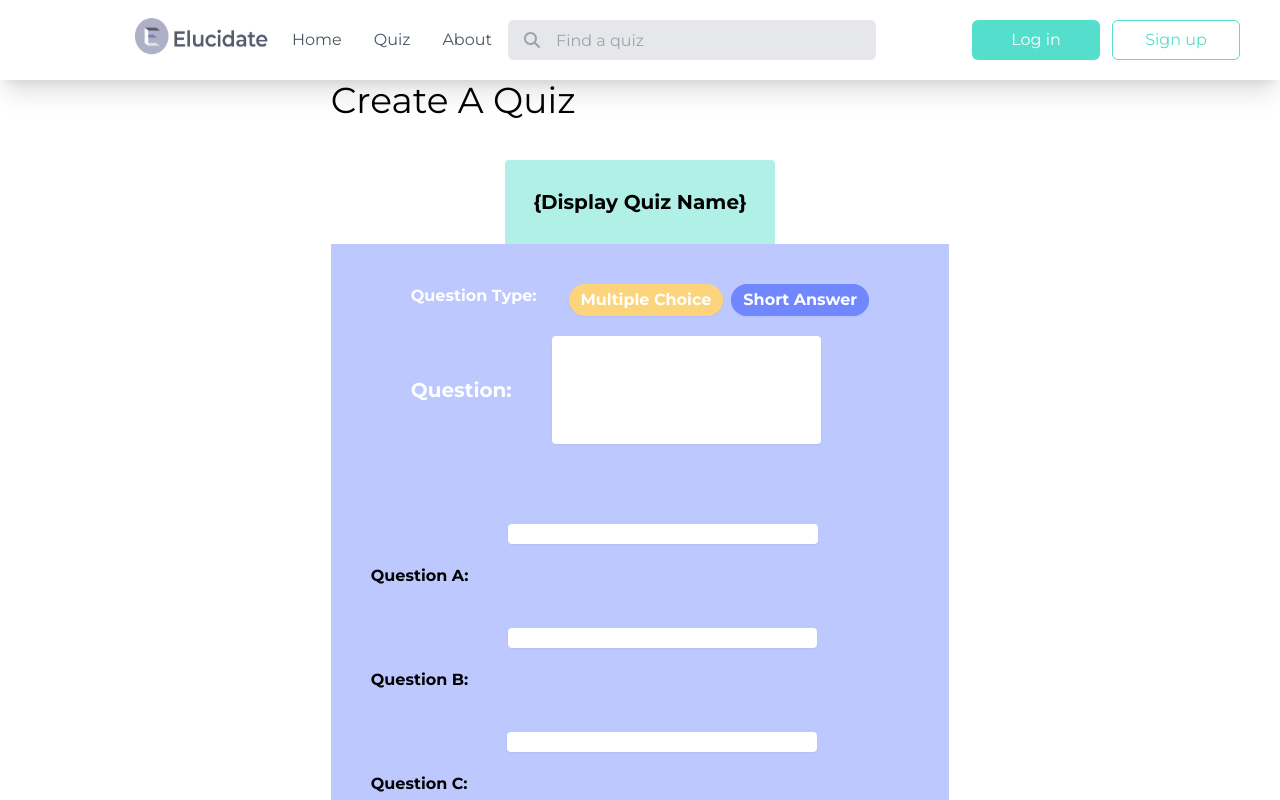
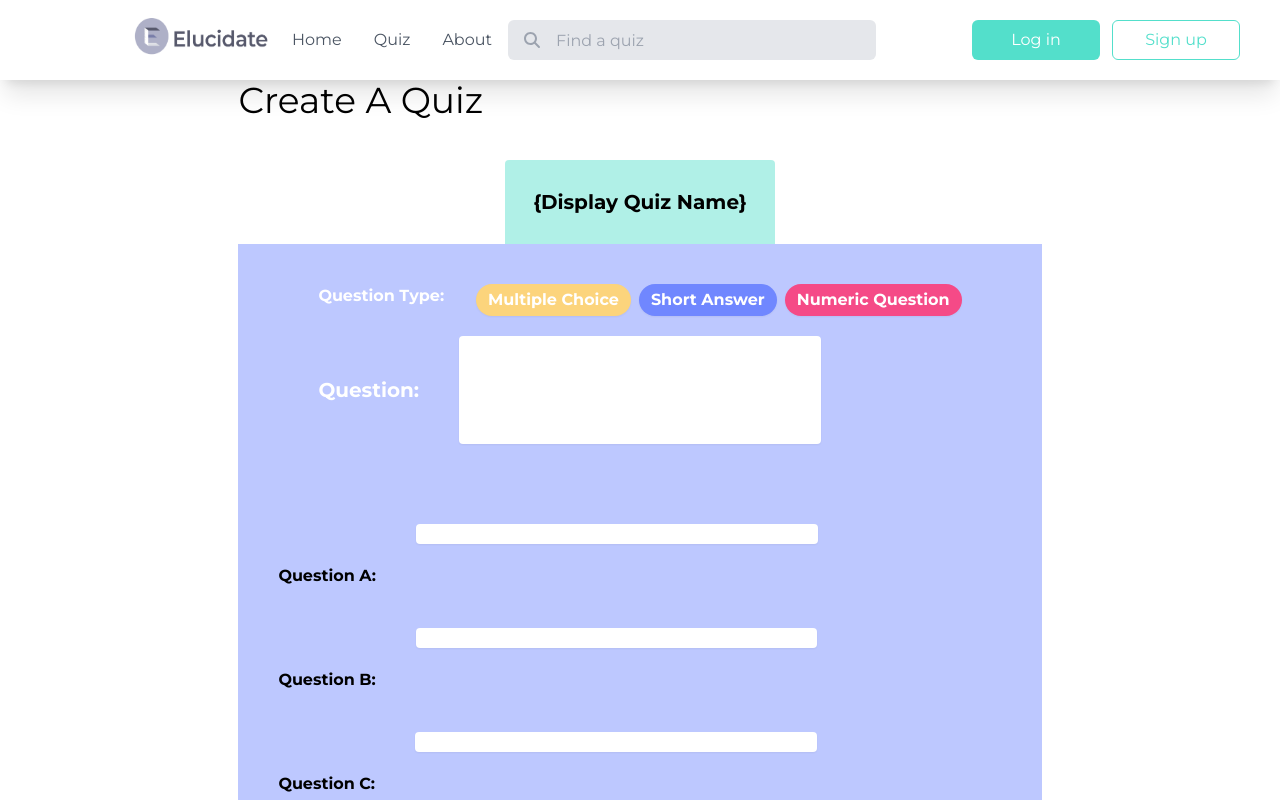
Before and after one commit to codersforcauses/elucidate, a Nuxt app in the folder client/: page /MCQ in a window 1280 px wide. Shown: the top 800 px of the page. Built offline with nearby package versions, Linux system fonts and the light colour scheme.

Commit message:
Add numeric question button

```diff
--- a/client/pages/MCQ.vue
+++ b/client/pages/MCQ.vue
@@ -10,6 +10,7 @@
                 <div class="flex inline-flex gap-2  text-white text-md font-bold">
                     <button class="bg-yellow rounded-full shadow-sm shadow-sm px-3 py-1">Multiple Choice</button>
                     <button class="bg-blue rounded-full shadow-sm px-3 py-1">Short Answer</button>
+                    <button class="bg-red rounded-full shadow-sm px-3 py-1">Numeric Question</button>
                 </div>
             </div>
             <QuestionBox header="Question:"></QuestionBox>
```
